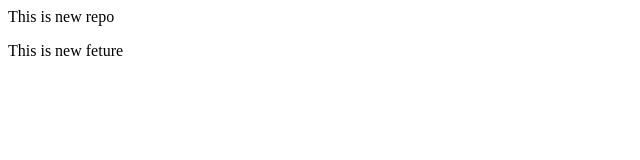
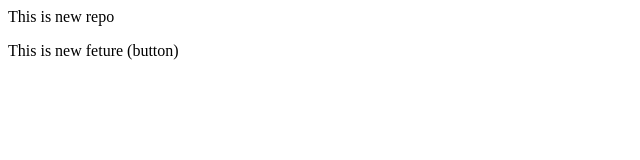
Before and after one commit to Prakhyathshri/localrepo, a plain HTML site: page index.html in a window 1280 px wide. Shown: the full height of the page, 0-640 px from the left. Drawn offline with Linux system fonts and the light colour scheme.

```diff
--- a/index.html
+++ b/index.html
@@ -1,2 +1,2 @@
 <p>This is new repo</p>
-<p>This is new feture</p>
+<p>This is new feture (button)</p>
```
